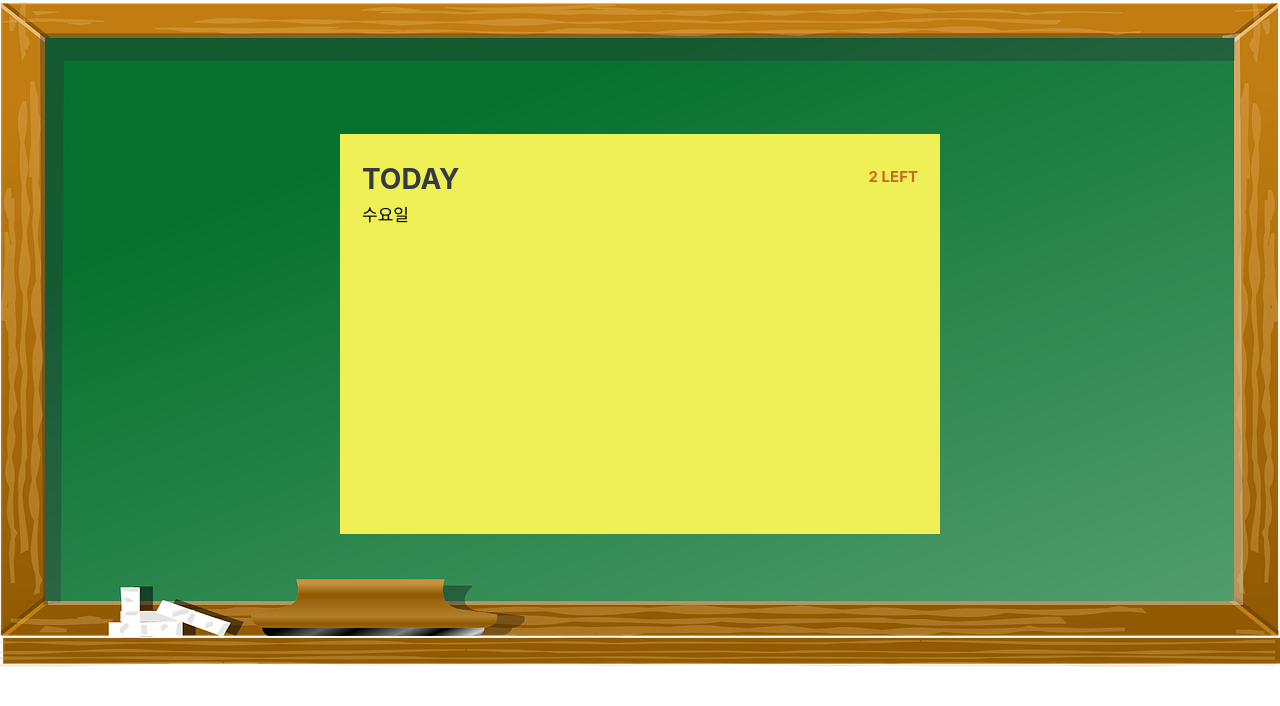
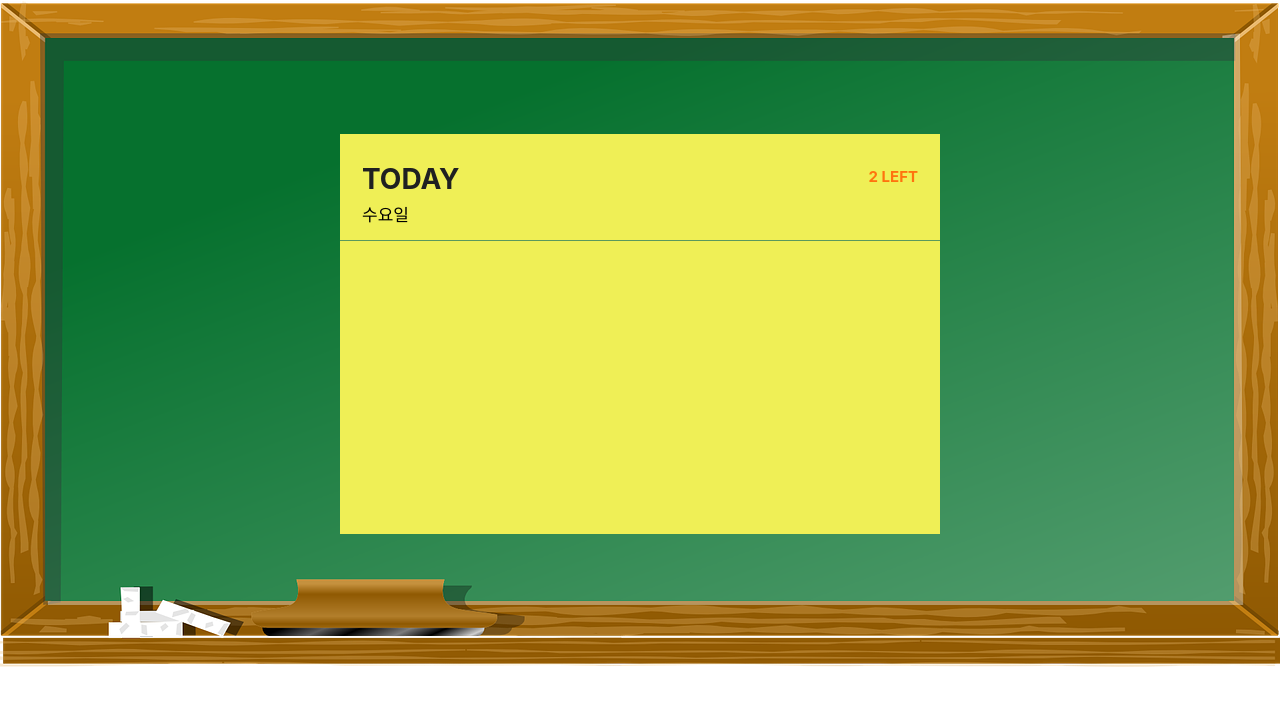
Before and after one commit to slowteady/todo-list, a React (Create React App) app: page / in a window 1280 px wide. Shown: the top 706 px of the page. Built offline with nearby package versions, Linux system fonts and the light colour scheme.

Commit message:
더 진하게 보이도록 css 수정

```diff
--- a/src/components/Head.jsx
+++ b/src/components/Head.jsx
@@ -5,17 +5,18 @@ const HeadBox = styled.div`
   padding: 28px 22px 14px;
   display: flex;
   justify-content: space-between;
+  border-bottom: 1px solid rgb(90 152 93);
   h1 {
     margin: 0;
     font-size: 28px;
-    color: #343a40;
+    color: rgb(31 32 33);
   }
   .day {
     font-size: 17px;
     margin-top: 5px;
   }
   .tasks-left {
-    color: #cb6924;
+    color: rgb(255 115 14);
     font-size: 15px;
     font-weight: bold;
     margin-top: 5px;
```
